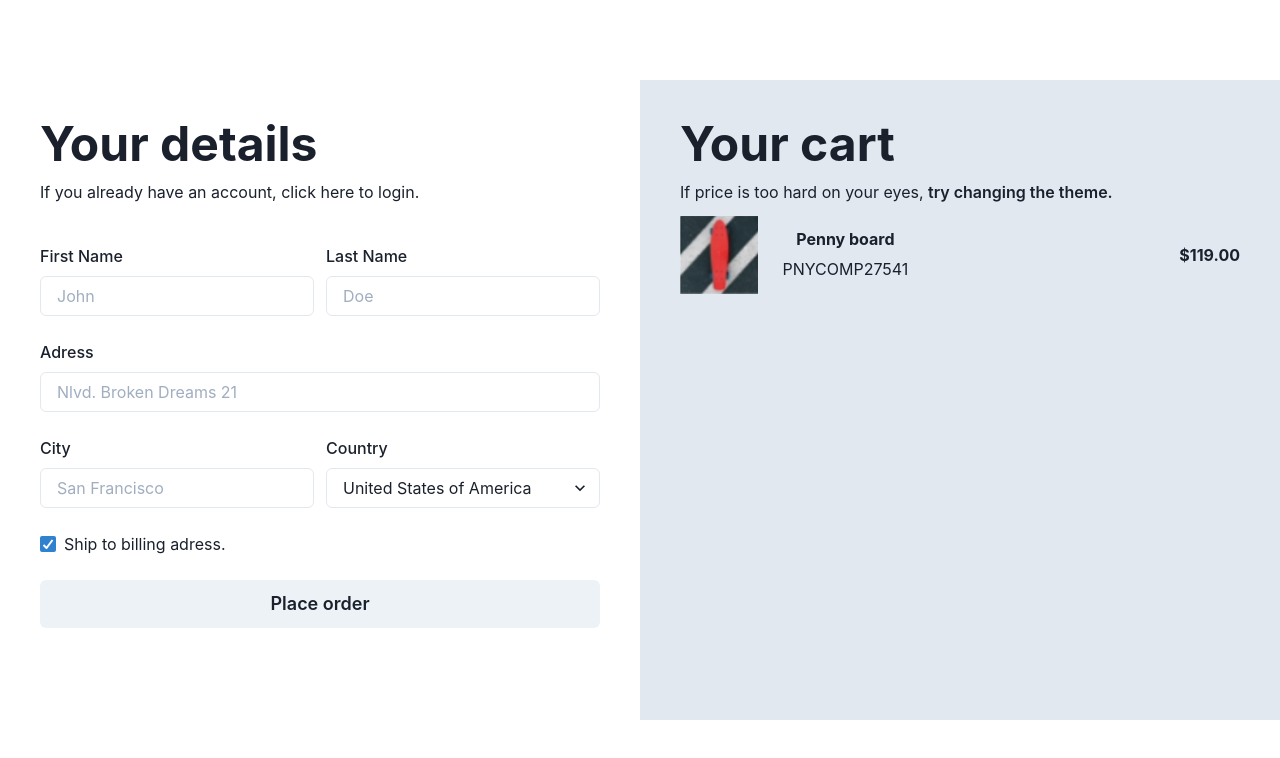
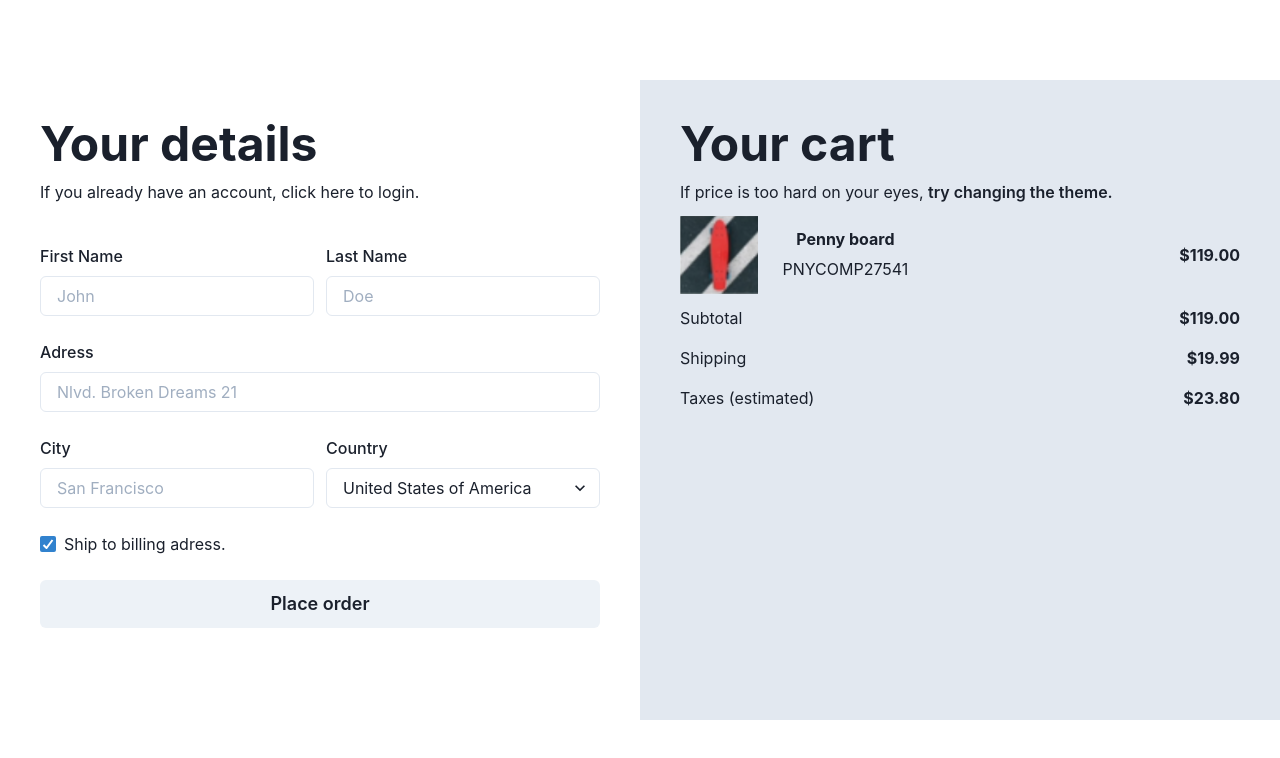
Before and after one commit to Yves852/workshop-chakra-demo, a React (Create React App) app: page / in a window 1280 px wide. Shown: the top 758 px of the page. Built offline with nearby package versions, Linux system fonts and the light colour scheme.

Commit message:
Cart#4 added detail price (no total)

```diff
--- a/src/sections/cart.jsx
+++ b/src/sections/cart.jsx
@@ -44,6 +44,20 @@ const Cart = () => (
           <Heading size={"sm"}>$119.00</Heading>
         </Stack>
       </HStack>
+      <VStack spacing={4} alignItems={"stretch"} w={"full"}>
+        <HStack justifyContent={"space-between"}>
+          <Text>Subtotal</Text>
+          <Heading size={"sm"}>$119.00</Heading>
+        </HStack>
+        <HStack justifyContent={"space-between"}>
+          <Text>Shipping</Text>
+          <Heading size={"sm"}>$19.99</Heading>
+        </HStack>
+        <HStack justifyContent={"space-between"}>
+          <Text>Taxes (estimated)</Text>
+          <Heading size={"sm"}>$23.80</Heading>
+        </HStack>
+      </VStack>
     </VStack>
   </VStack>
 );
```
